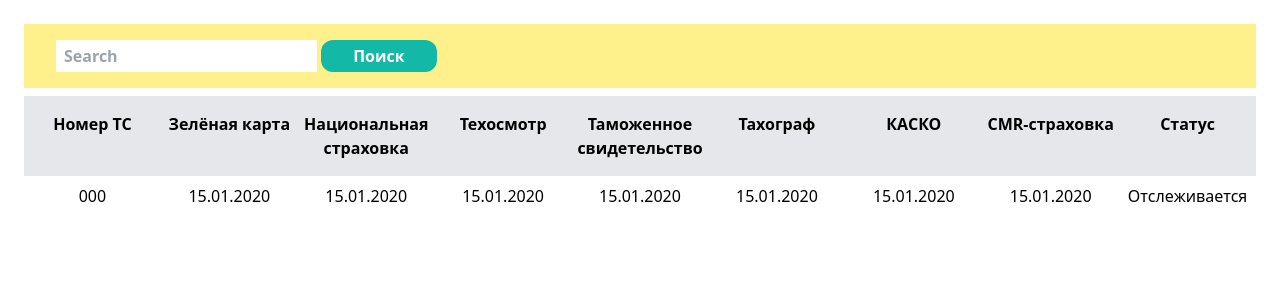
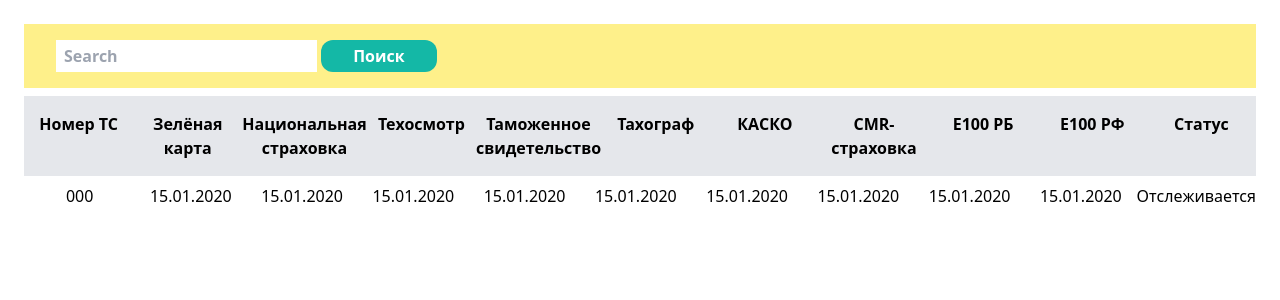
Before and after one commit to Aleksei911/LAVTrans-2001-Django-project-, a Django app: page / in a window 1280 px wide. Shown: the part 140-440 px from the top of the page. Run offline with Django 4.2, Linux system fonts and the light colour scheme; a user stored in the database is signed in; tables that the repository leaves empty hold one stand-in row (values such as "Sample post"); some libraries are stand-ins or nearby versions.

Commit message:
add two fields to cars template

```diff
--- a/lavtrans/database/templates/database/cars/cars.html
+++ b/lavtrans/database/templates/database/cars/cars.html
@@ -32,6 +32,8 @@
         <p class="py-4 text-center bg-gray-200 font-semibold w-full">Тахограф</p>
         <p class="py-4 text-center bg-gray-200 font-semibold w-full">КАСКО</p>
         <p class="py-4 text-center bg-gray-200 font-semibold w-full">CMR-страховка</p>
+        <p class="py-4 text-center bg-gray-200 font-semibold w-full">Е100 РБ</p>
+        <p class="py-4 text-center bg-gray-200 font-semibold w-full">Е100 РФ</p>
         <p class="py-4 text-center bg-gray-200 font-semibold w-full">Статус</p>
     </div>
     {% for car in cars %}
@@ -46,6 +48,8 @@
         <p class="py-2 text-center w-full">{{ car.tahograf|date:"d.m.Y" }}</p>
         <p class="py-2 text-center w-full">{{ car.kasko|date:"d.m.Y" }}</p>
         <p class="py-2 text-center w-full">{{ car.cmr_strahovka|date:"d.m.Y" }}</p>
+        <p class="py-2 text-center w-full">{{ car.e100_rb|date:"d.m.Y" }}</p>
+        <p class="py-2 text-center w-full">{{ car.e100_rf|date:"d.m.Y" }}</p>
         {% if car.active == True %}
         <p class="py-2 text-center w-full">Отслеживается</p>
         {% else %}
```
